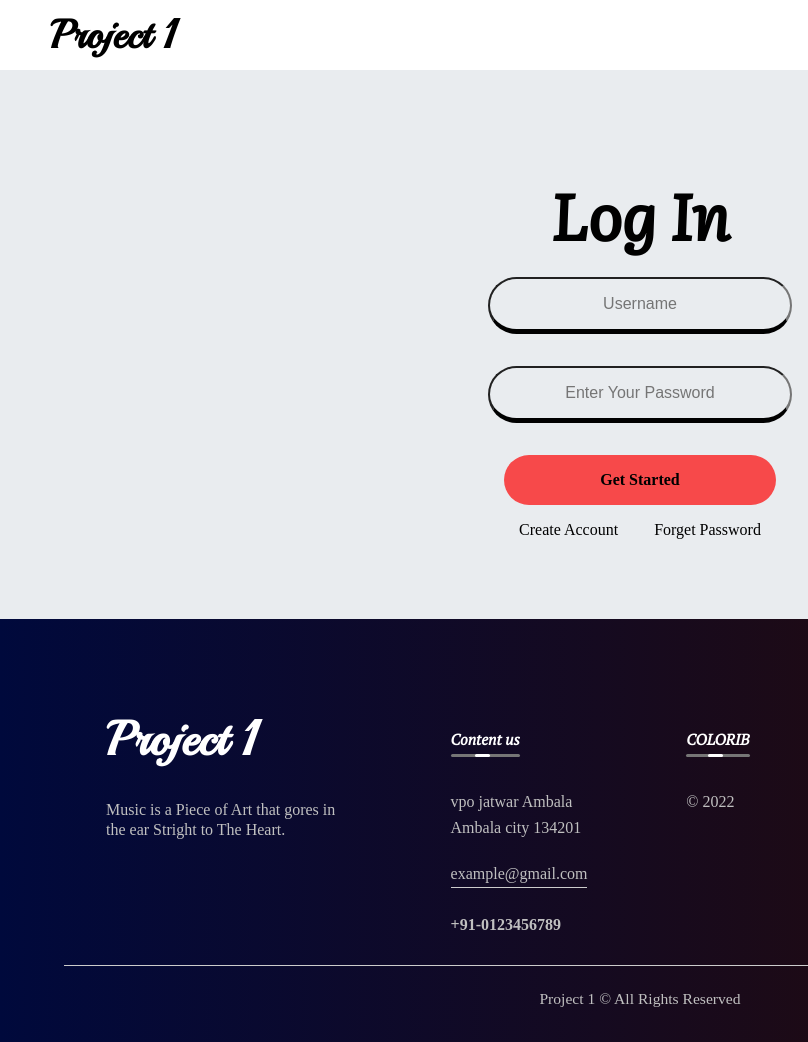
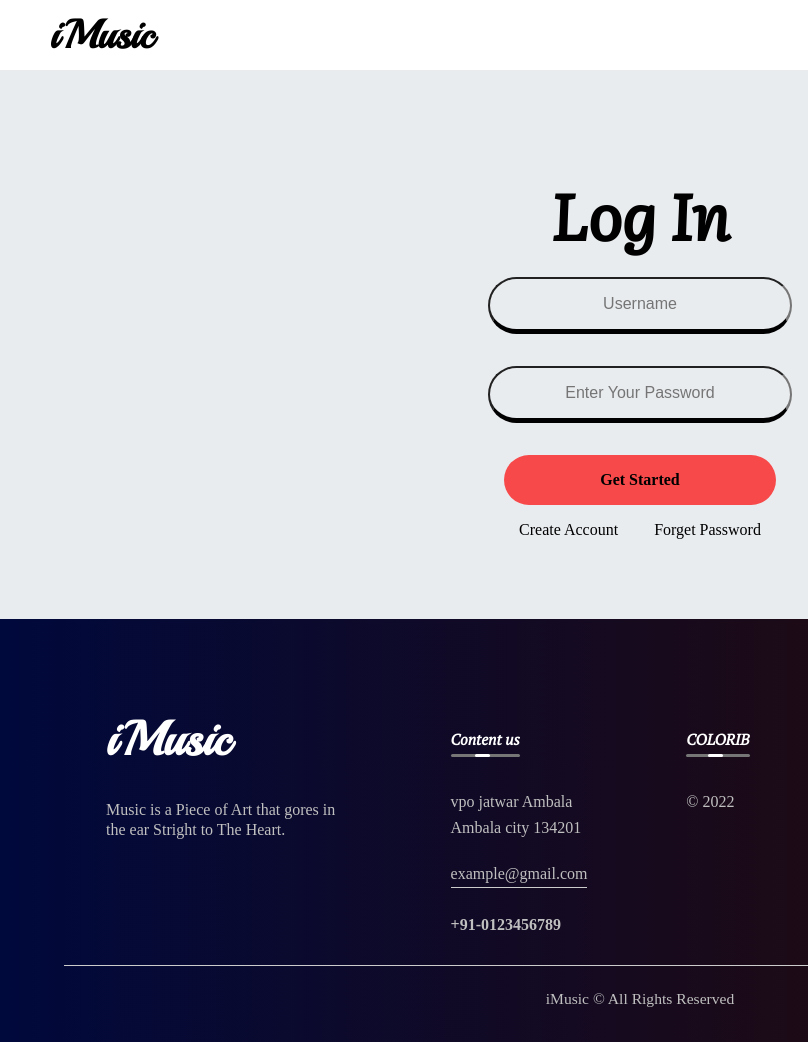
Before and after one commit to atul22g/iMusic, a plain HTML site: page Log-in.html in a window 1280 px wide. Shown: the whole page, 0-808 px from the left. Drawn offline with Linux system fonts and the light colour scheme; some icons are missing; a web font is replaced by a local one.

Commit message:
Change name '

```diff
--- a/Log-in.html
+++ b/Log-in.html
@@ -30,7 +30,7 @@
     <link rel="stylesheet" href="css/Navigation-bar.css" type="text/css" />
     <link rel="stylesheet" href="css/Log-in.css" type="text/css" />
     <link rel="stylesheet" href="css/footer.css" type="text/css" />
-    <title>Project 1 | Log In</title>
+    <title>iMusic | Log In</title>
   </head>
   <body onload="loading()">
     <!-- loading -->
@@ -46,7 +46,7 @@
     <!-- Navigation bar--------------------- -->
     <header id="top">
       <h1 id="logo">
-        <span>Project 1</span>
+        <span>iMusic</span>
       </h1>
       <nav class="navigation">
         <ul>
@@ -112,7 +112,7 @@
     <footer>
       <div class="row">
         <div class="col">
-          <h2 class="footer-logo">Project 1</h2>
+          <h2 class="footer-logo">iMusic</h2>
           <p id="para">
             Music is a Piece of Art that gores in the ear Stright to The Heart.
           </p>
@@ -174,7 +174,7 @@
         </div>
       </div>
       <hr />
-      <p class="copyright">Project 1 &copy; All Rights Reserved</p>
+      <p class="copyright">iMusic &copy; All Rights Reserved</p>
     </footer>
     <!--  Link a js --------------------- -->
     <script src="js/loading.js"></script>
```
Also changed, not shown: Use_phone_no.html (+4 -4 lines), content.html (+4 -4 lines), create_account.html (+4 -4 lines), forget_Password.html (+4 -4 lines), index.html (+4 -4 lines), song.html (+4 -4 lines), images/iMusic.png (added).
